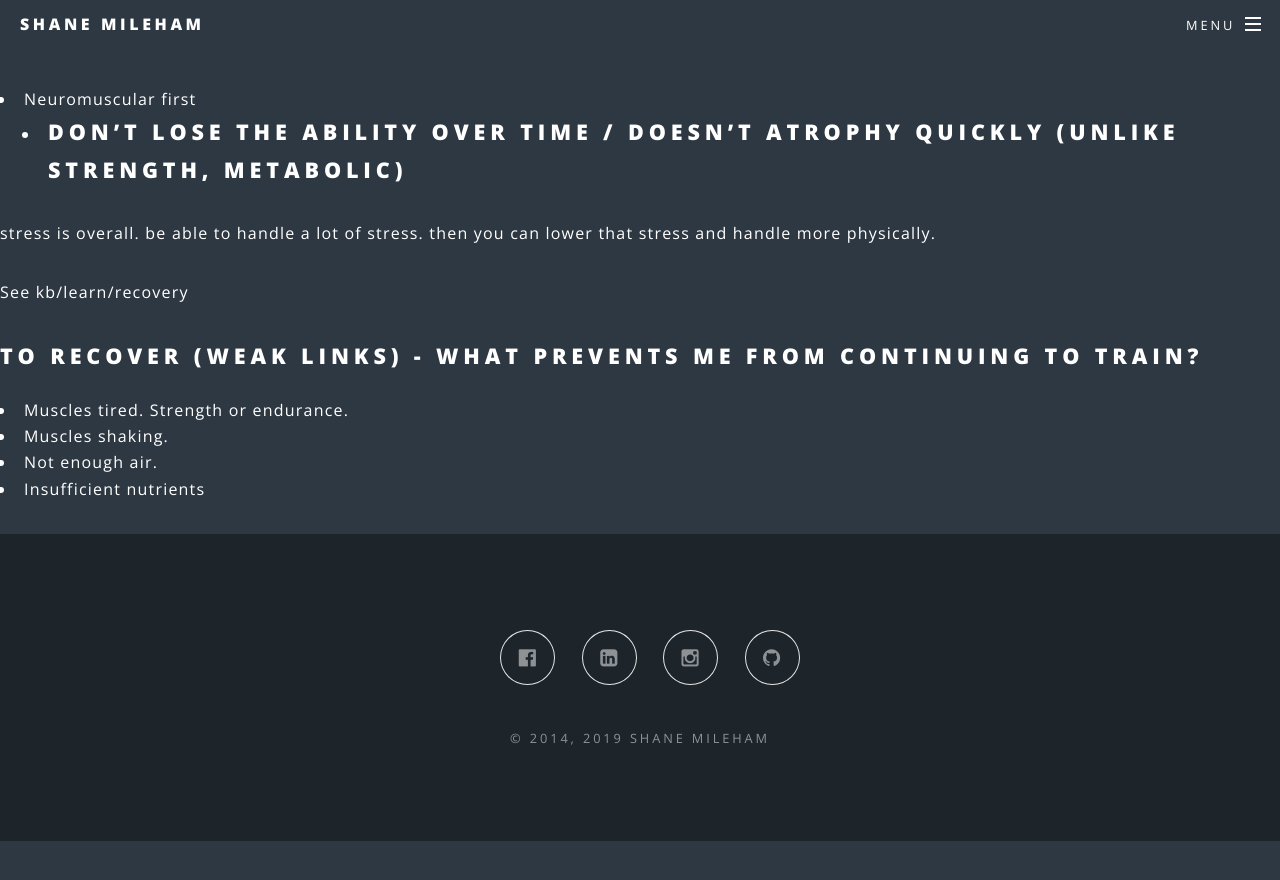
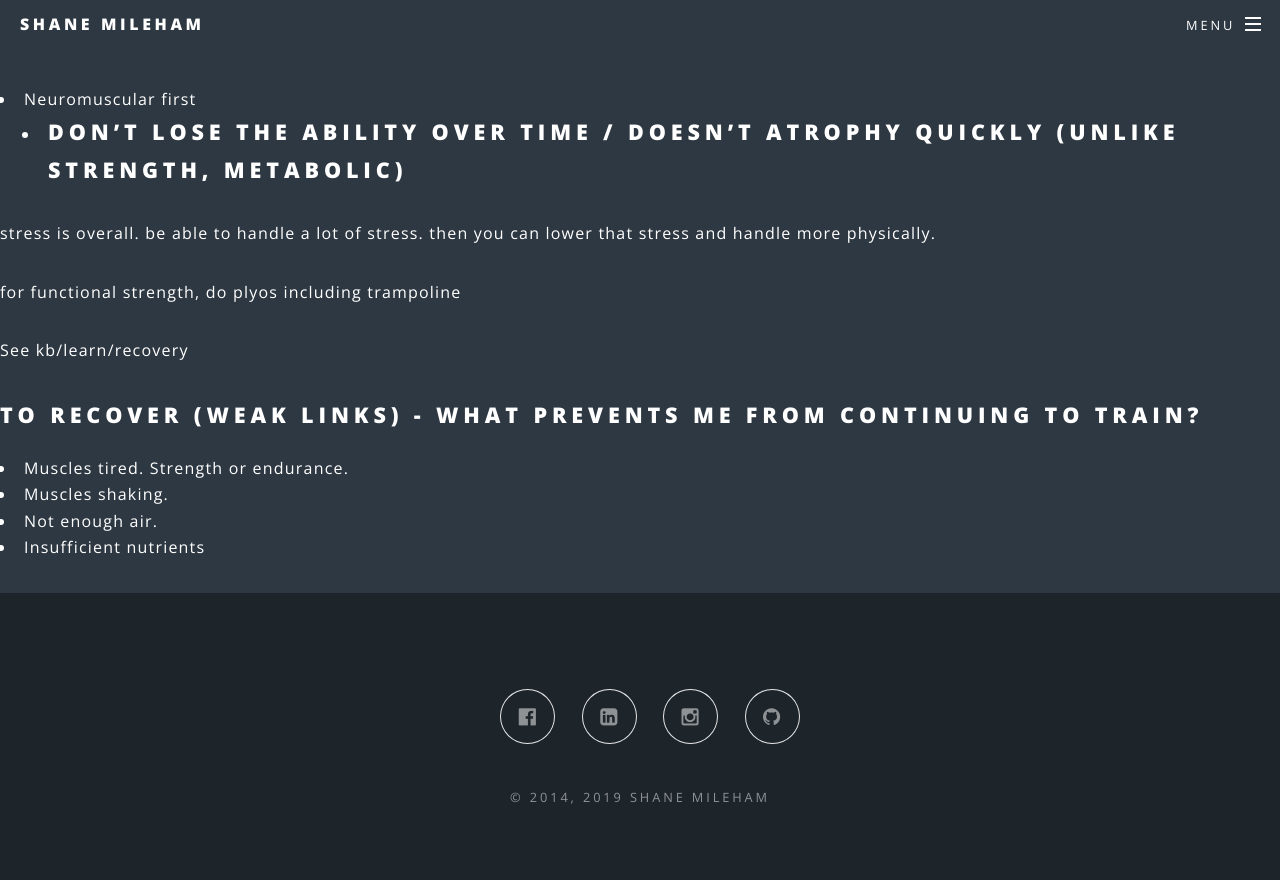
Before and after one commit to shanemileham/shanemileham.github.io, a Jekyll site: the page built from _kb/athletic/strategy.md, in a window 1280 px wide and 900 px high, scrolled down 1285 px. Shown: the top 880 px of the window. Built offline with Jekyll 4.4.1, drawn with Linux system fonts in a browser that asks for light colours; comment, search, counter and statistics services are not loaded; before the commit the page ends 2126 px from its top, so only the background shows below that.

Commit message:
Added trampoline note

```diff
--- a/_kb/athletic/strategy.md
+++ b/_kb/athletic/strategy.md
@@ -52,6 +52,7 @@ Largest risks
 
 stress is overall. be able to handle a lot of stress. then you can lower that stress and handle more physically.
 
+for functional strength, do plyos including trampoline
 
 
 See kb/learn/recovery
```
